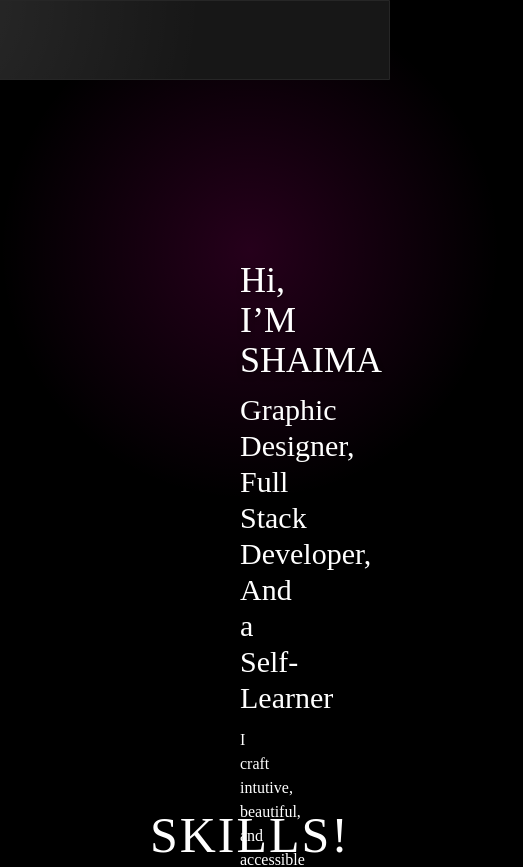
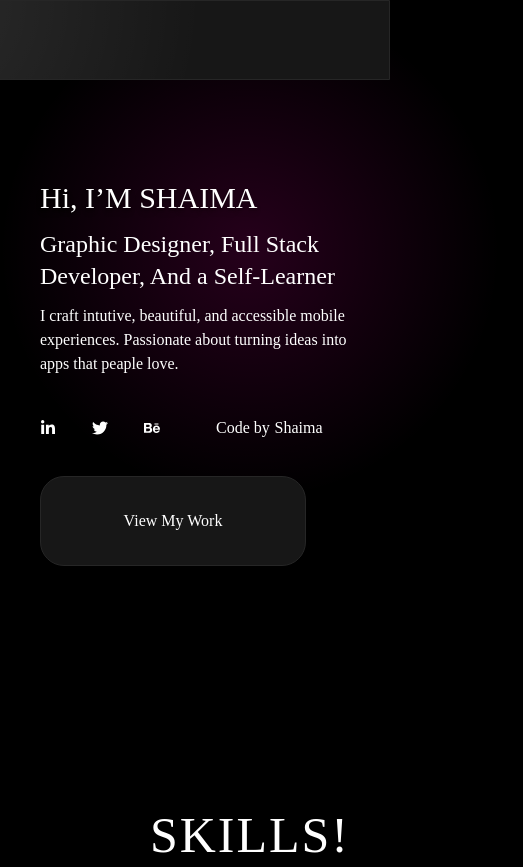
Before and after one commit to shim079/mysite, a Next.js app: page / in a window 390 px wide. Shown: the top 867 px of the page, 523 px wide, since content can reach past the window. Built offline with nearby package versions, Linux system fonts and the light colour scheme; a web font is replaced by a local one.

Commit message:
Update page.js

```diff
--- a/app/Info/page.js
+++ b/app/Info/page.js
@@ -7,16 +7,16 @@ import SpotlightCard from './SpotlightCard';
 
 
 const page = () => {
-  return (
+ return (
     <div className={styles.all}>
-     <div className=' p-30 pb-95  '>
+     <div className='p-10 md:p-30 pb-95  '>
                 <div className='mb-10'>
-                    <h2  className=' relative z-10 pl-30 pt-35 text-white text-4xl text-shadow-lg'>Hi, I’M SHAIMA <span className="multiple-text"></span></h2>
-                    <h3 className=' relative z-10 pl-30 mt-3 text-white text-3xl '>Graphic Designer, Full Stack Developer, And a Self-Learner</h3>
-                    <h5 className=' relative z-10 pl-30 mt-3 text-white text-1'>I craft intutive, beautiful, and accessible mobile experiences. Passionate about turning ideas into apps that peaple love.</h5>
+                    <h2  className=' relative z-10 xl:pl-30 pt-35 text-white xl:text-4xl text-3xl text-shadow-lg '>Hi, I’M SHAIMA <span className="multiple-text"></span></h2>
+                    <h3 className=' relative z-10 xl:pl-30 mt-3 text-white xl:text-3xl text-2xl '>Graphic Designer, Full Stack Developer, And a Self-Learner</h3>
+                    <h5 className=' relative z-10 xl:pl-30 mt-3 text-white text-1'>I craft intutive, beautiful, and accessible mobile experiences. Passionate about turning ideas into apps that peaple love.</h5>
                 </div>
 
-                <div className='text-1xl text-white ml-30 flex items-center space-x-9
+                <div className='text-1xl text-white xl:ml-30 flex items-center space-x-9
                  absolute '>
                     <a href='https://www.linkedin.com/in/shaima-alharbi-7201b822a/'><FaLinkedinIn /></a>
                     <a href='/'><FaTwitter /></a>
@@ -33,9 +33,8 @@ const page = () => {
 
 
 
-    <SpotlightCard className=" w-50 ml-30 mt-25 box-content size-30  content-center  cursor-pointer text-center
-    h-6 text-white [transition:0.5s] rounded-3xl p-1 absolute
-                   custom-spotlight-card">
+    <SpotlightCard className=" w-50 xl:ml-30 mt-25 box-content size-30  content-center  cursor-pointer text-center
+    h-6 text-white [transition:0.5s] rounded-3xl p-1 absolute custom-spotlight-card">
 
                     <Link
                         href="/Project">
```
